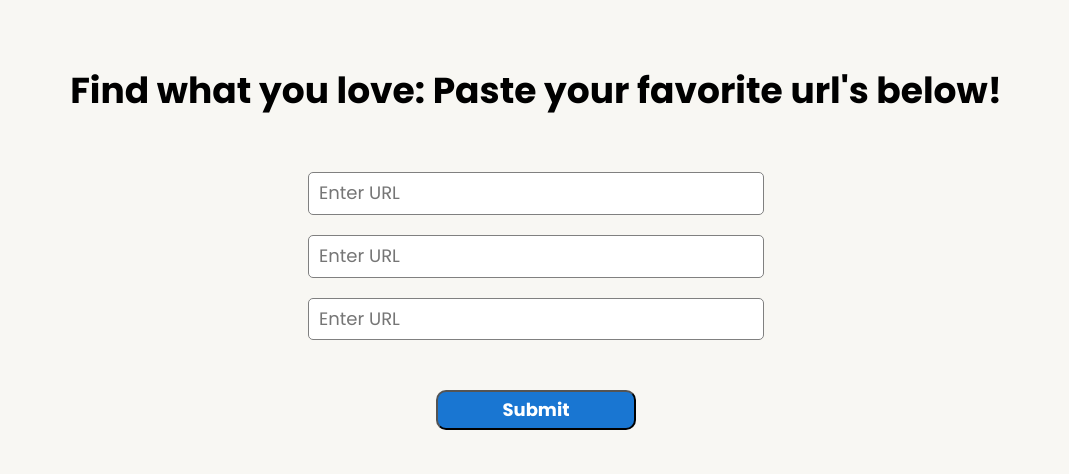
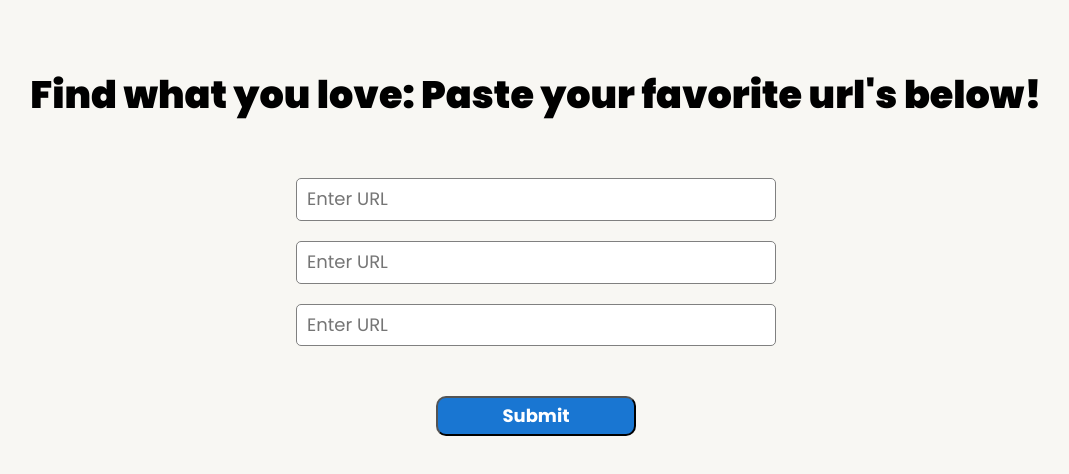
Before and after one commit to OliaKr/Browse-box, a React (Vite) app in the folder frontend/: page / in a window 1280 px wide. Shown: the top 474 px of the page, without its empty margins (104-1173 px from the left). Built offline with nearby package versions, Linux system fonts and the light colour scheme; a web font is replaced by a local one.

Commit message:
Improved Cards style

```diff
--- a/frontend/src/App.css
+++ b/frontend/src/App.css
@@ -5,24 +5,9 @@
   padding: 2rem;
   text-align: center;
 }
-
 .logo {
   height: 6em;
   padding: 1.5em;
   will-change: filter;
   transition: filter 300ms;
 }
-.logo:hover {
-  filter: drop-shadow(0 0 2em #646cffaa);
-}
-.logo.react:hover {
-  filter: drop-shadow(0 0 2em #61dafbaa);
-}
-
-.card {
-  padding: 2em;
-}
-
-.read-the-docs {
-  color: #888;
-}
--- a/frontend/src/assets/css/MetadataView.css
+++ b/frontend/src/assets/css/MetadataView.css
@@ -10,8 +10,10 @@
 
 .cards {
   background-color: #e3dede;
+  backdrop-filter: blur(20px);
   border-radius: 15px;
   box-shadow: 0 6px 12px rgba(0, 0, 0, 0.08);
+  border: 1px solid rgba(232, 230, 230, 0.3);
   padding: 1.5rem;
   display: flex;
   flex-direction: column;
@@ -41,6 +43,7 @@
 
 .cards p:first-of-type {
   font-size: 1.8rem;
+  font-weight: 500;
   color: #333;
   margin-bottom: 1rem;
 }
--- a/frontend/src/assets/css/UrlForm.css
+++ b/frontend/src/assets/css/UrlForm.css
@@ -3,7 +3,7 @@
   flex-direction: column;
   justify-content: space-between;
   align-items: center;
-  max-width: 1140px;
+  max-width: 150rem;
   margin: 0 auto;
 }
 
--- a/frontend/src/index.css
+++ b/frontend/src/index.css
@@ -9,3 +9,8 @@ body {
   padding: 2rem;
   background-color: #f8f7f3;
 }
+
+h1 {
+  font-weight: 900;
+  font-size: 3.815rem;
+}
```
Also changed, not shown: frontend/src/pages/UrlForm.jsx (+1 -21 lines).
